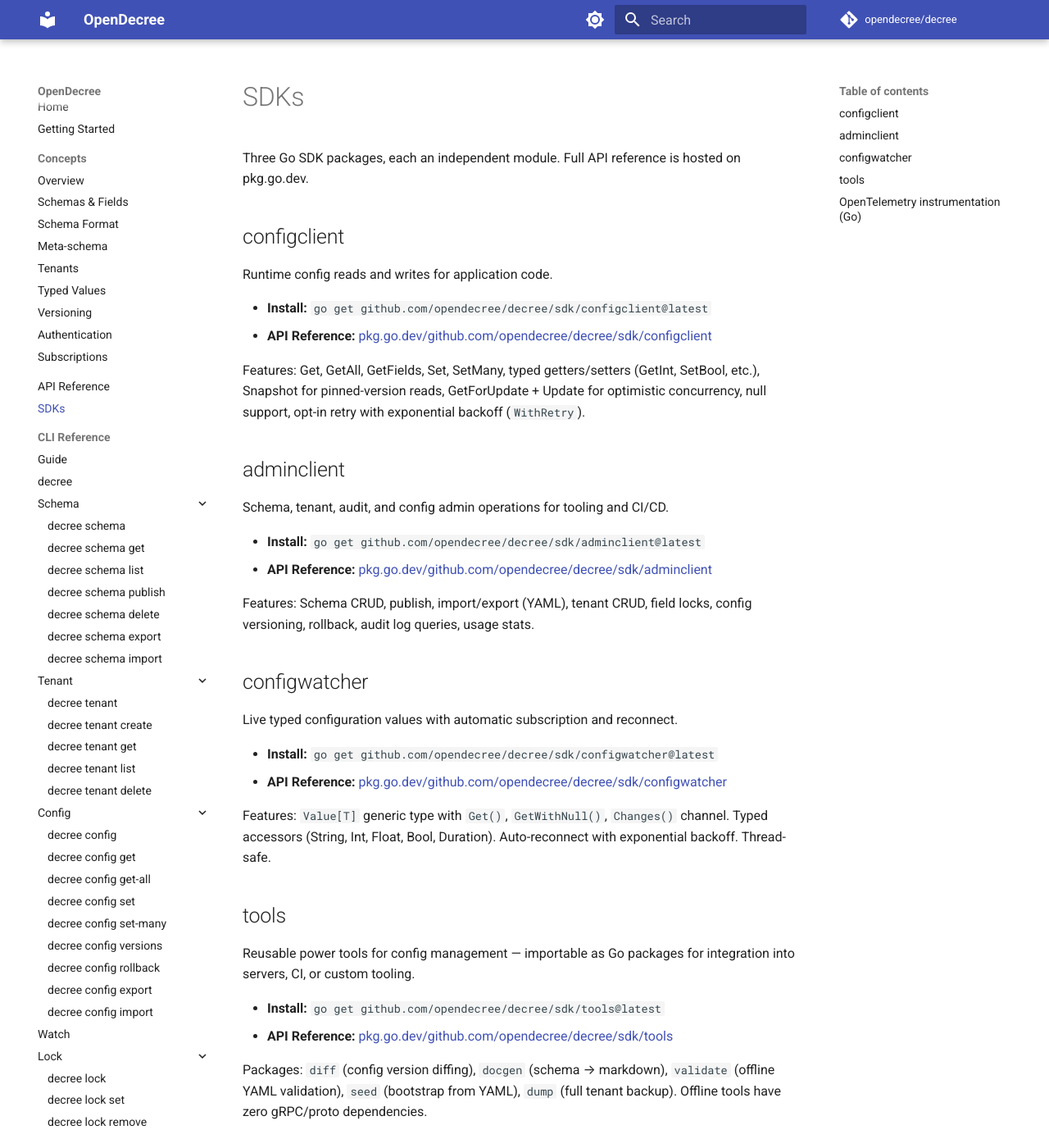
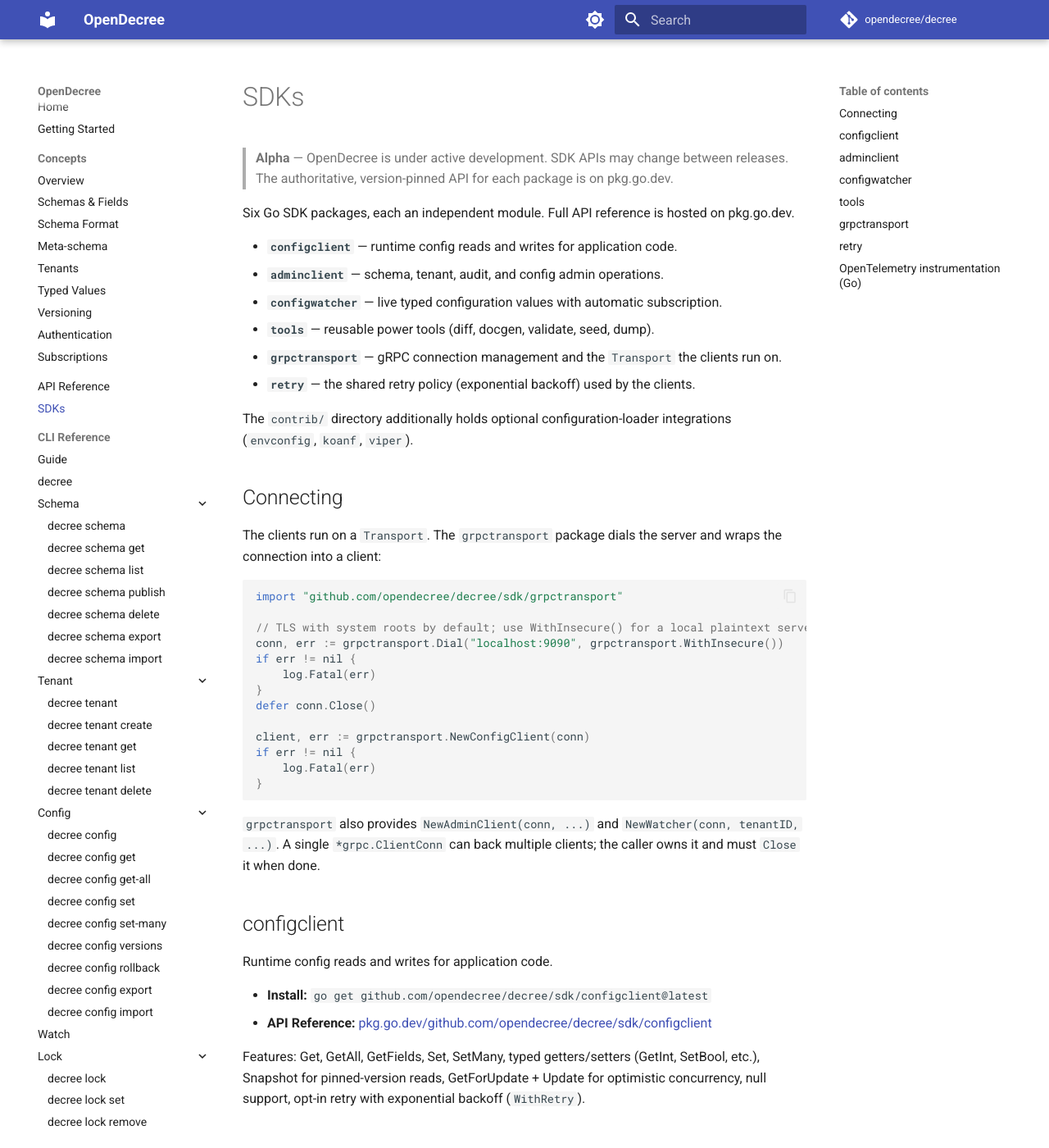
Before and after one commit to opendecree/decree, an MkDocs documentation site: the page built from docs/sdk.md, in a window 1280 px wide and 1400 px high. Shown: the whole window at 82% size. Built offline with MkDocs 1.6.1 and Material for MkDocs 9.7.7, drawn with Linux system fonts in a browser that asks for light colours; comment, search, counter and statistics services are not loaded; some of the changed text lies outside the part shown.

Commit message:
docs: fix non-compiling Go SDK examples and sdk.md gaps
Correct the Go SDK docs against the real API:

- sdk.md: use grpctransport.Dial + NewConfigClient (configclient.New takes a Transport, not a conn); add Connecting, grpctransport, and retry sections, an alpha banner, and the correct package count (six).
- sdk/tools/README.md: dump.Run returns *seed.File and includes locks by default — use dump.Marshal and dump.WithoutLocks() instead of the nonexistent WithLocks().
- sdk/adminclient/README.md: field locks are a block-list (locked values cannot be set; empty locks the whole field), matching the godoc and FieldLock.LockedValues proto contract.

Closes #881

````diff
--- a/docs/sdk.md
+++ b/docs/sdk.md
@@ -1,6 +1,39 @@
 # SDKs
 
-Three Go SDK packages, each an independent module. Full API reference is hosted on pkg.go.dev.
+> **Alpha** — OpenDecree is under active development. SDK APIs may change between releases. The authoritative, version-pinned API for each package is on pkg.go.dev.
+
+Six Go SDK packages, each an independent module. Full API reference is hosted on pkg.go.dev.
+
+- **`configclient`** — runtime config reads and writes for application code.
+- **`adminclient`** — schema, tenant, audit, and config admin operations.
+- **`configwatcher`** — live typed configuration values with automatic subscription.
+- **`tools`** — reusable power tools (diff, docgen, validate, seed, dump).
+- **`grpctransport`** — gRPC connection management and the `Transport` the clients run on.
+- **`retry`** — the shared retry policy (exponential backoff) used by the clients.
+
+The `contrib/` directory additionally holds optional configuration-loader integrations (`envconfig`, `koanf`, `viper`).
+
+## Connecting
+
+The clients run on a `Transport`. The `grpctransport` package dials the server and wraps the connection into a client:
+
+```go
+import "github.com/opendecree/decree/sdk/grpctransport"
+
+// TLS with system roots by default; use WithInsecure() for a local plaintext server.
+conn, err := grpctransport.Dial("localhost:9090", grpctransport.WithInsecure())
+if err != nil {
+    log.Fatal(err)
+}
+defer conn.Close()
+
+client, err := grpctransport.NewConfigClient(conn)
+if err != nil {
+    log.Fatal(err)
+}
+```
+
+`grpctransport` also provides `NewAdminClient(conn, ...)` and `NewWatcher(conn, tenantID, ...)`. A single `*grpc.ClientConn` can back multiple clients; the caller owns it and must `Close` it when done.
 
 ## configclient
 
@@ -38,25 +71,46 @@
 
 Packages: `diff` (config version diffing), `docgen` (schema → markdown), `validate` (offline YAML validation), `seed` (bootstrap from YAML), `dump` (full tenant backup). Offline tools have zero gRPC/proto dependencies.
 
+## grpctransport
+
+gRPC connection management and the gRPC implementation of the `Transport` the clients depend on.
+
+- **Install:** `go get github.com/opendecree/decree/sdk/grpctransport@latest`
+- **API Reference:** [pkg.go.dev/github.com/opendecree/decree/sdk/grpctransport](https://pkg.go.dev/github.com/opendecree/decree/sdk/grpctransport)
+
+`Dial(target, ...)` returns a `*grpc.ClientConn` (TLS with system roots by default; `WithInsecure()`, `WithCustomCA()`, and `WithKeepalive()` adjust it). The convenience constructors `NewConfigClient`, `NewAdminClient`, and `NewWatcher` wrap a connection into the matching client. For a custom connection — for example one with interceptors — construct the `*grpc.ClientConn` yourself and pass it to one of those constructors.
+
+## retry
+
+The shared retry policy used by the clients: exponential backoff with optional jitter, applied to transient (retryable) errors. Enable it on a client with that client's `WithRetry` option. The package also exposes `Config`, `IsRetryable`, and backoff helpers for use in custom tooling.
+
+- **Install:** `go get github.com/opendecree/decree/sdk/retry@latest`
+- **API Reference:** [pkg.go.dev/github.com/opendecree/decree/sdk/retry](https://pkg.go.dev/github.com/opendecree/decree/sdk/retry)
+
 ## OpenTelemetry instrumentation (Go)
 
-The Go SDKs accept a `grpc.ClientConn` that callers construct themselves. Wire an OTel interceptor at connection time:
+The Go SDKs run on a `*grpc.ClientConn` that callers can construct themselves. Wire an OTel interceptor at connection time, then hand the connection to a `grpctransport` constructor:
 
 ```go
 import (
     "go.opentelemetry.io/contrib/instrumentation/google.golang.org/grpc/otelgrpc"
     "google.golang.org/grpc"
-    "github.com/opendecree/decree/sdk/configclient"
+    "google.golang.org/grpc/credentials/insecure"
+
+    "github.com/opendecree/decree/sdk/grpctransport"
 )
 
 conn, err := grpc.NewClient(
     "localhost:9090",
     grpc.WithStatsHandler(otelgrpc.NewClientHandler()),
+    grpc.WithTransportCredentials(insecure.NewCredentials()),
 )
-// conn is passed to the SDK client
-client := configclient.New(conn, ...)
+if err != nil {
+    log.Fatal(err)
+}
+client, err := grpctransport.NewConfigClient(conn)
 ```
 
-`otelgrpc.NewClientHandler()` uses the stats handler API (preferred over deprecated interceptors) and records spans for every RPC. The same pattern applies to `adminclient` and the watcher's underlying connection.
+`otelgrpc.NewClientHandler()` uses the stats handler API (preferred over the deprecated interceptors) and records spans for every RPC. The same connection works with `NewAdminClient` and `NewWatcher`.
 
 Install: `go get go.opentelemetry.io/contrib/instrumentation/google.golang.org/grpc/otelgrpc`
````
Also changed, not shown: sdk/adminclient/README.md (+6 -3 lines), sdk/tools/README.md (+9 -2 lines).
